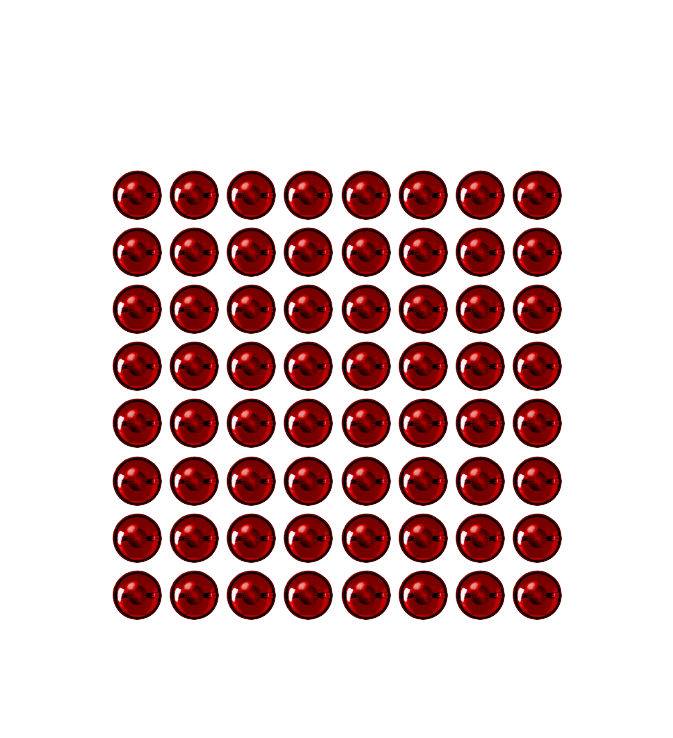
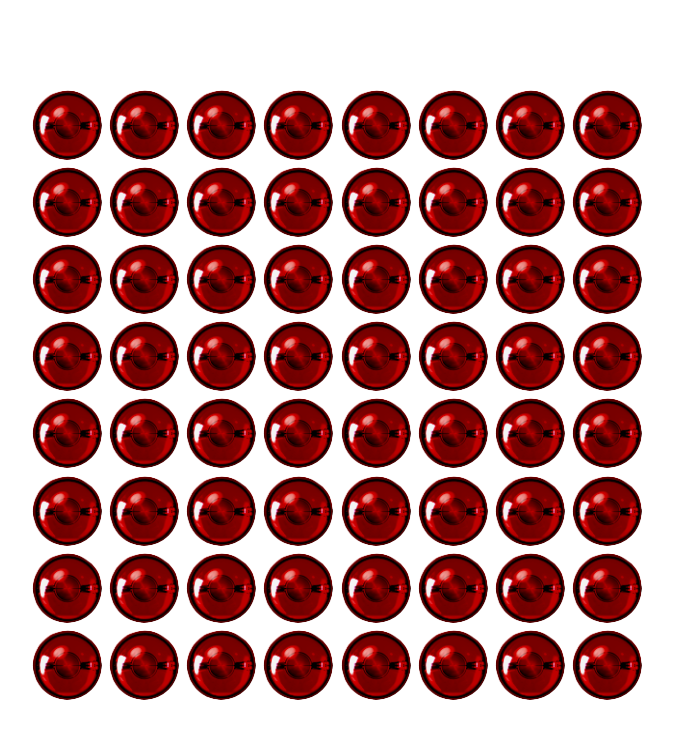
Before and after one commit to tesuheee/LED-MATRIX-JS, a plain HTML site: page index.html in a window 1280 px wide. Shown: the whole page, without its empty margins (303-976 px from the left). Drawn offline with nearby package versions, Linux system fonts and the light colour scheme.

Commit message:
change led size

```diff
--- a/main.css
+++ b/main.css
@@ -1,11 +1,11 @@
 body {
     text-align: center;
-    padding: 10em;
+    padding: 5em;
 }
 
 .led {
-    width: 50px;
-    height: 50px;
+    width: 70px;
+    height: 70px;
     margin: 0.1em;
     border-radius: 50%;
     display: inline-block;
```
